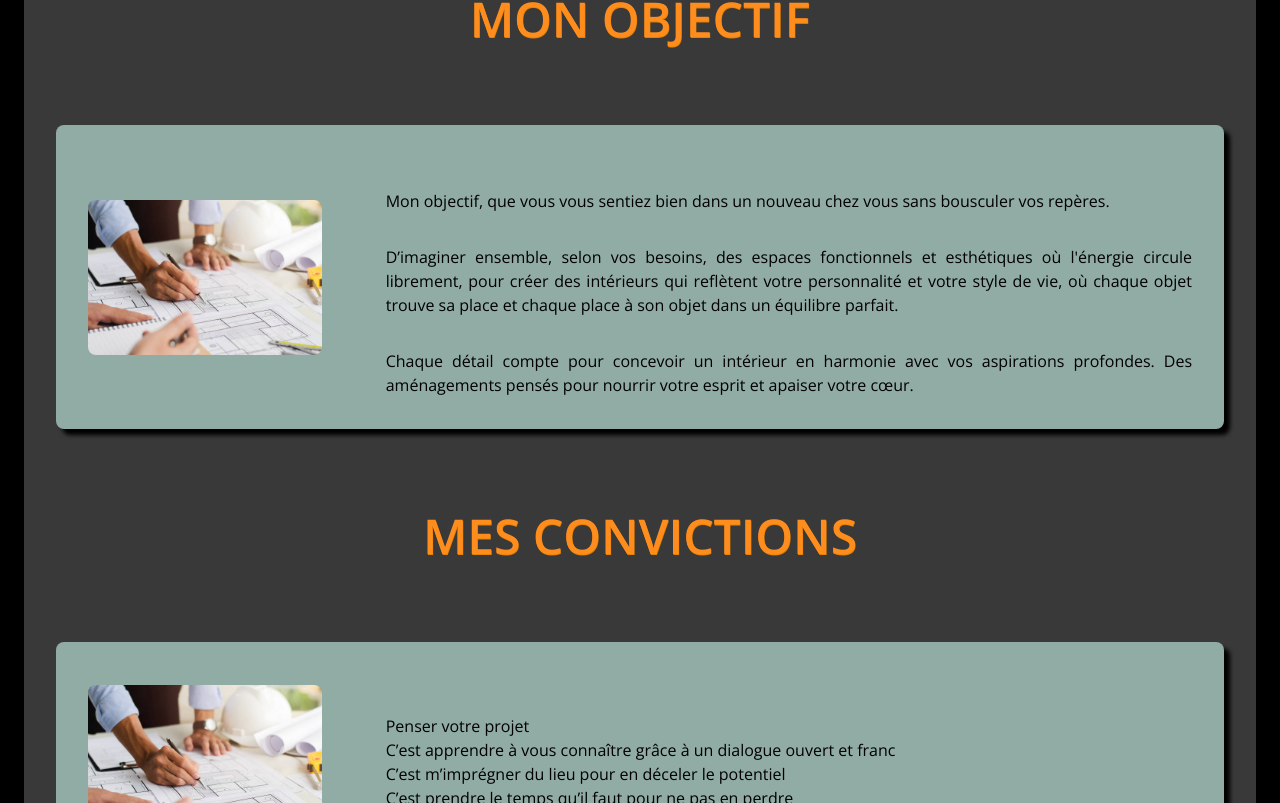
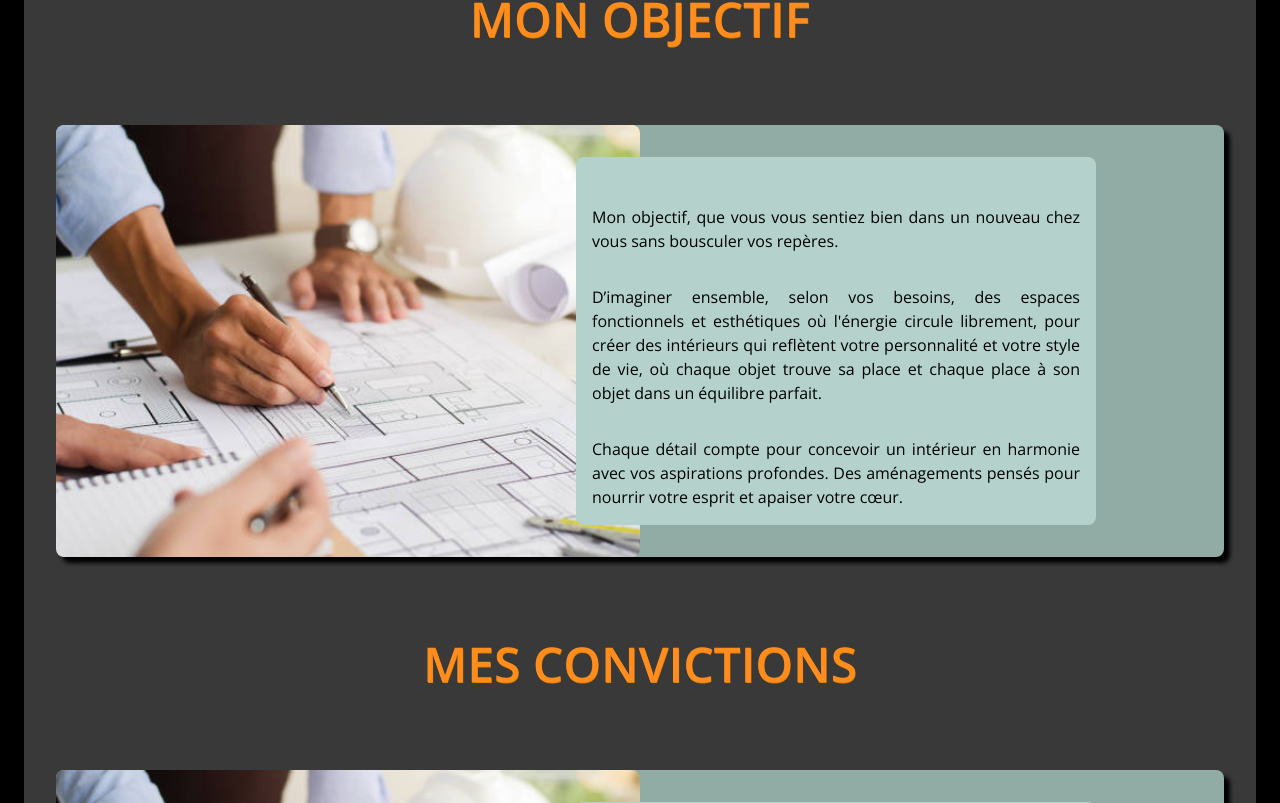
Before and after one commit to NicolasBaguet/SOS_Home_Chantier, a React (Vite) app: page / in a window 1280 px wide. Shown: the part 737-1540 px from the top of the page. Built offline with nearby package versions, Linux system fonts and the light colour scheme.

Commit message:
modif mise en forme vignette home

```diff
--- a/src/pages/Home/Home.scss
+++ b/src/pages/Home/Home.scss
@@ -5,7 +5,7 @@
     background-image: url("/deco.jpg");
   }
   .rates{
-    min-height: 20em;
+    min-height: 10em;
   }
   .content{
     a{
@@ -14,7 +14,7 @@
     }
   }
   .service{
-    padding: 2em;
+
     border-radius: 0.5em;
     width: 100%;
     min-height: 15rem;
@@ -27,21 +27,35 @@
       flex-direction: column;
     }
     .serviceImg{
-      height: 90%;
-      width: 20em;
-      margin: auto;
+      min-height: 100%;
+      min-width: 50%;
       img{
         height: 100%;
+        width: 100%;
         object-fit: cover;
         border-radius: 0.5em;
       }
     }
     .serviceTxt{
+      margin-top: 2em;
+      margin-bottom: 2em;
+      padding: 1em;
       display: flex;
       flex-direction: column;
       text-align: justify;
       justify-content: center;
       width: 100%;
+      background-color: vars.$blue-light;
+      border-radius: 0.5em;
+      position: relative;
+      @media(min-width: 800px){
+        right: 8em;
+      }
+      @media(max-width: 800px){
+        bottom: 8em;
+        width : 90%;
+        margin: auto;
+      }
       h4{
         text-align: center;
         padding: 1em;
```
